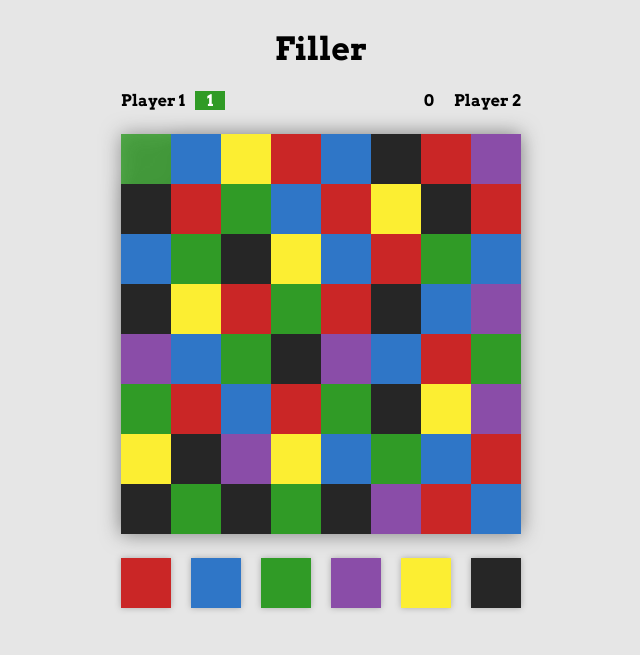
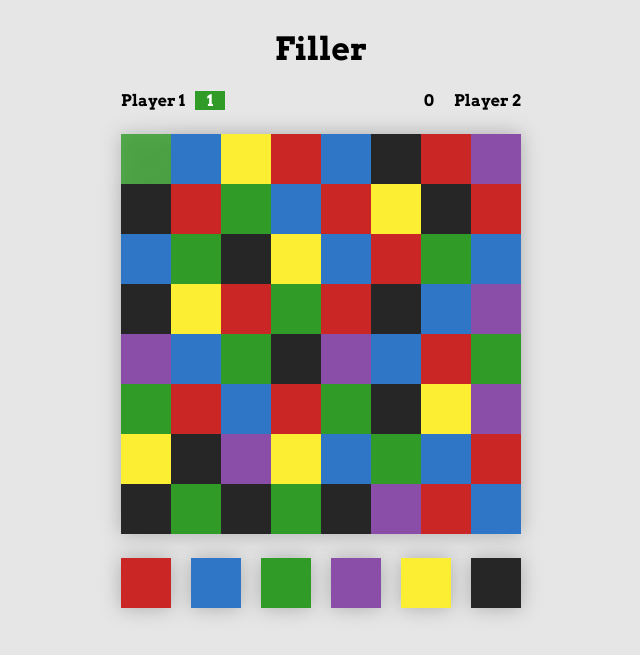
Before and after one commit to alexbmoreira/Filler, a Flask app: page / in a window 1280 px wide. Shown: the top 655 px of the page, without its empty margins (319-959 px from the left). Run offline with Flask 2, Linux system fonts and the light colour scheme; some libraries are stand-ins or nearby versions.

Commit message:
Added root variable for drop shadow in css

```diff
--- a/filler/core/static/css/custom.css
+++ b/filler/core/static/css/custom.css
@@ -7,6 +7,8 @@
 	--purple-tile: #8a4da8;
 	--red-tile: #ca2626;
 	--yellow-tile: #fcee32;
+
+	--drop-shadow: drop-shadow(0px 0px 10px #aaaaaa);
 }
 
 body {
@@ -33,7 +35,7 @@ body {
 }
 
 .game-board {
-	filter: drop-shadow(0px 0px 10px #7a7a7a);
+	filter: var(--drop-shadow);
 }
 
 .row {
@@ -56,12 +58,12 @@ body {
 .option-tile {
 	height: 50px;
 	width: 50px;
-	filter: drop-shadow(0px 0px 3px #aaaaaa);
+	filter: var(--drop-shadow);
 }
 .option-tile.invalid {
 	height: 20px;
 	width: 20px;
-	filter: drop-shadow(0px 0px 1px #aaaaaa);
+	filter: var(--drop-shadow);
 }
 
 .score {
```
